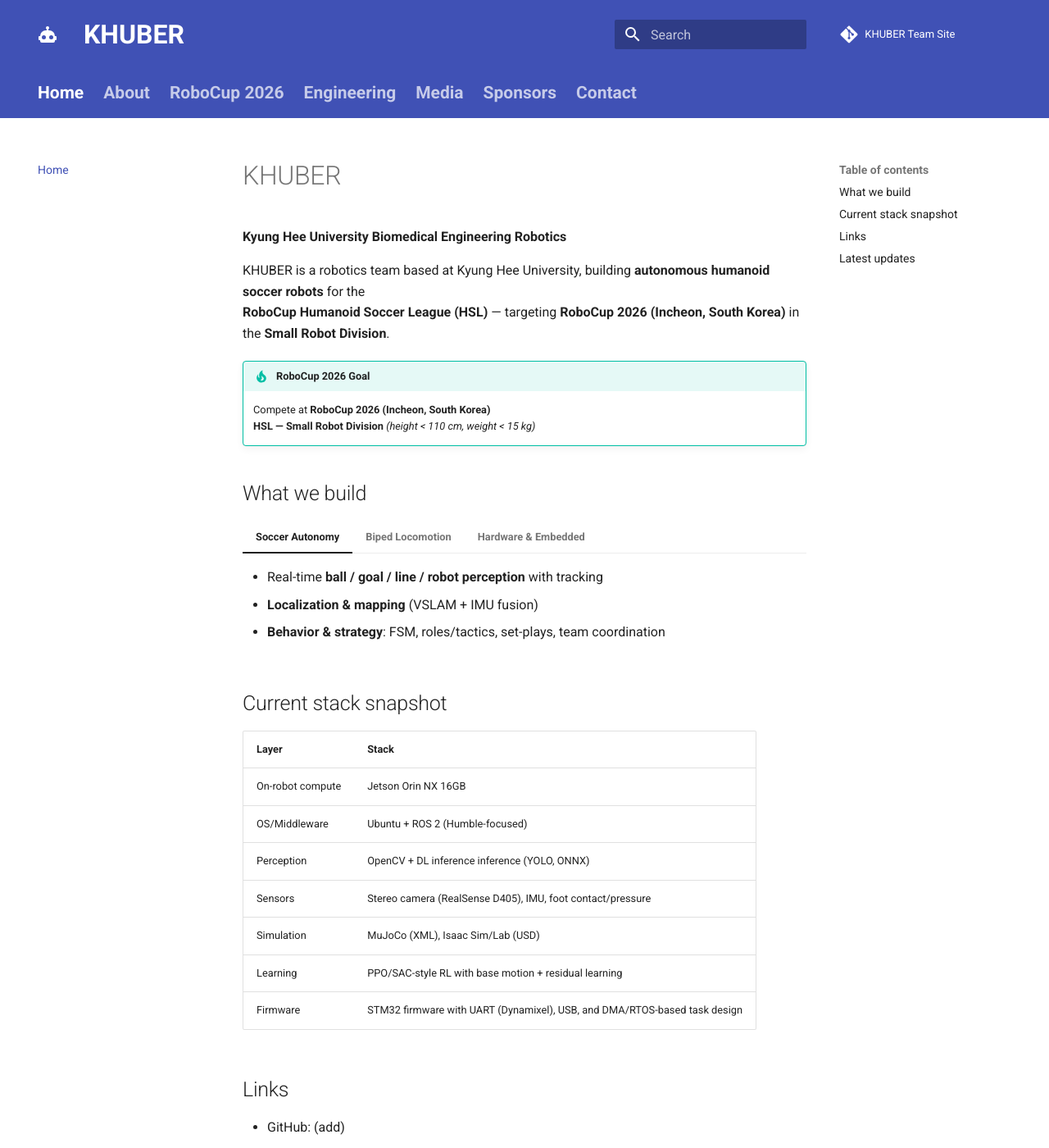
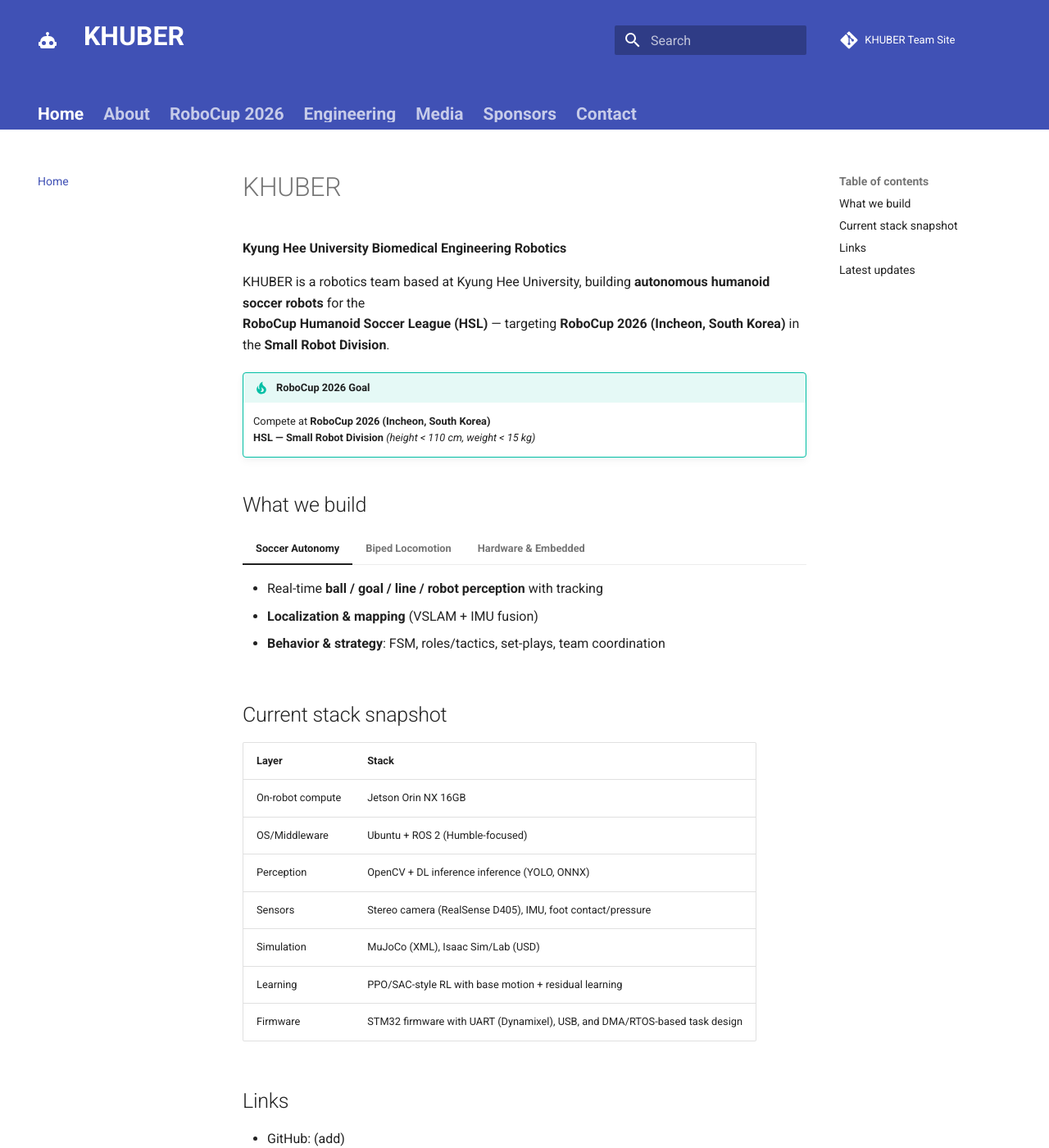
Before and after one commit to KHUBERobotics/KHUBER, an MkDocs documentation site: the page built from docs/index.md, in a window 1280 px wide and 1400 px high. Shown: the whole window at 82% size. Built offline with MkDocs 1.6.1 and Material for MkDocs 9.7.7, drawn with Linux system fonts in a browser that asks for light colours; comment, search, counter and statistics services are not loaded.

Commit message:
Update extra.css

```diff
--- a/docs/stylesheets/extra.css
+++ b/docs/stylesheets/extra.css
@@ -37,25 +37,48 @@
 }
 
 /* =============================
-   Header/Tabs height (blue area)
+   Force header/tabs height (Material)
    ============================= */
 
-/* Header(맨 위 파란 바) 높이 */
+/* 1) Header (top blue bar) */
 .md-header {
-  height: 4.2rem;              /* 기본보다 크게 */
+  min-height: 4.2rem !important;
+  height: auto !important;          /* height 고정 대신 auto로 */
+  padding-top: 0.35rem !important;
+  padding-bottom: 0.35rem !important;
 }
 
-/* Header 내부 정렬(세로 중앙) */
+/* Header inner layout */
 .md-header__inner {
-  height: 4.2rem;
+  min-height: 4.2rem !important;
+  height: auto !important;
   align-items: center;
 }
 
-/* 탭( Home / About ... ) 영역 높이 */
+/* Title area sometimes constrains height */
+.md-header__title,
+.md-header__topic {
+  line-height: 1.2 !important;
+}
+
+/* 2) Tabs bar (Home/About/...) */
 .md-tabs {
-  height: 3.0rem;
+  min-height: 3.0rem !important;
+  height: auto !important;
+  padding-top: 0.15rem !important;
+  padding-bottom: 0.15rem !important;
 }
+
+/* Tabs inner wrapper */
 .md-tabs__inner {
-  height: 3.0rem;
+  min-height: 3.0rem !important;
+  height: auto !important;
   align-items: center;
 }
+
+/* Tab links themselves can clamp the bar height */
+.md-tabs__link {
+  padding-top: 0.55rem !important;
+  padding-bottom: 0.55rem !important;
+  line-height: 1.1 !important;
+}
```
